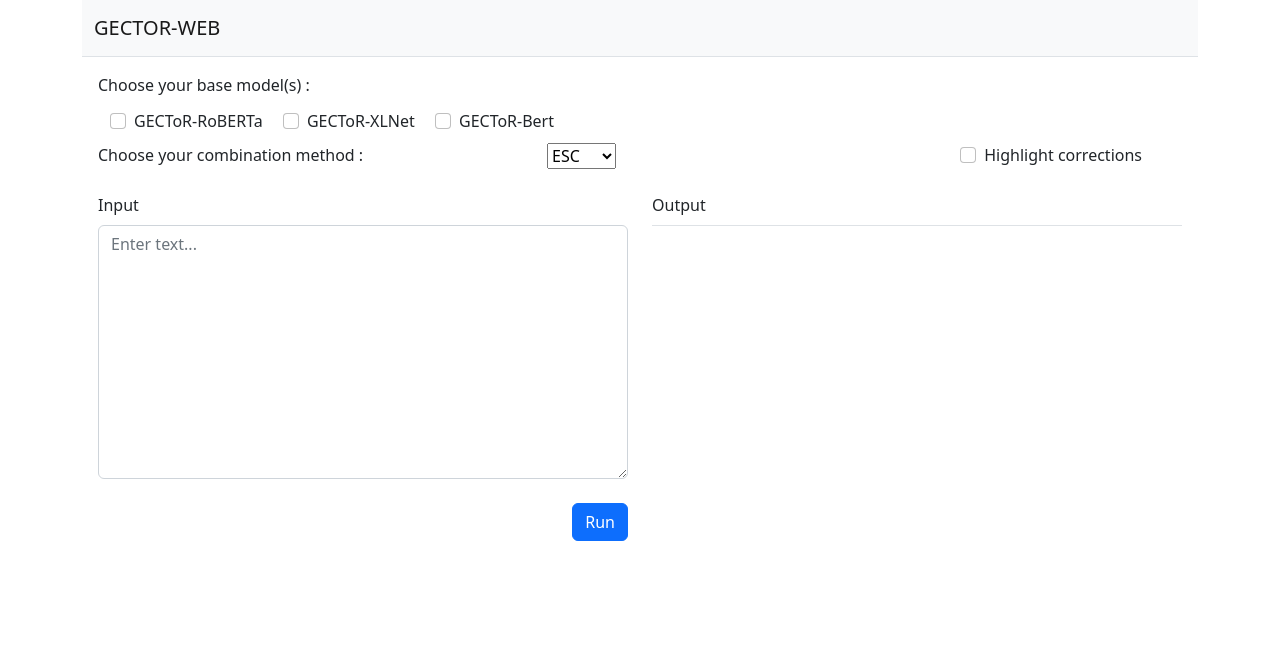
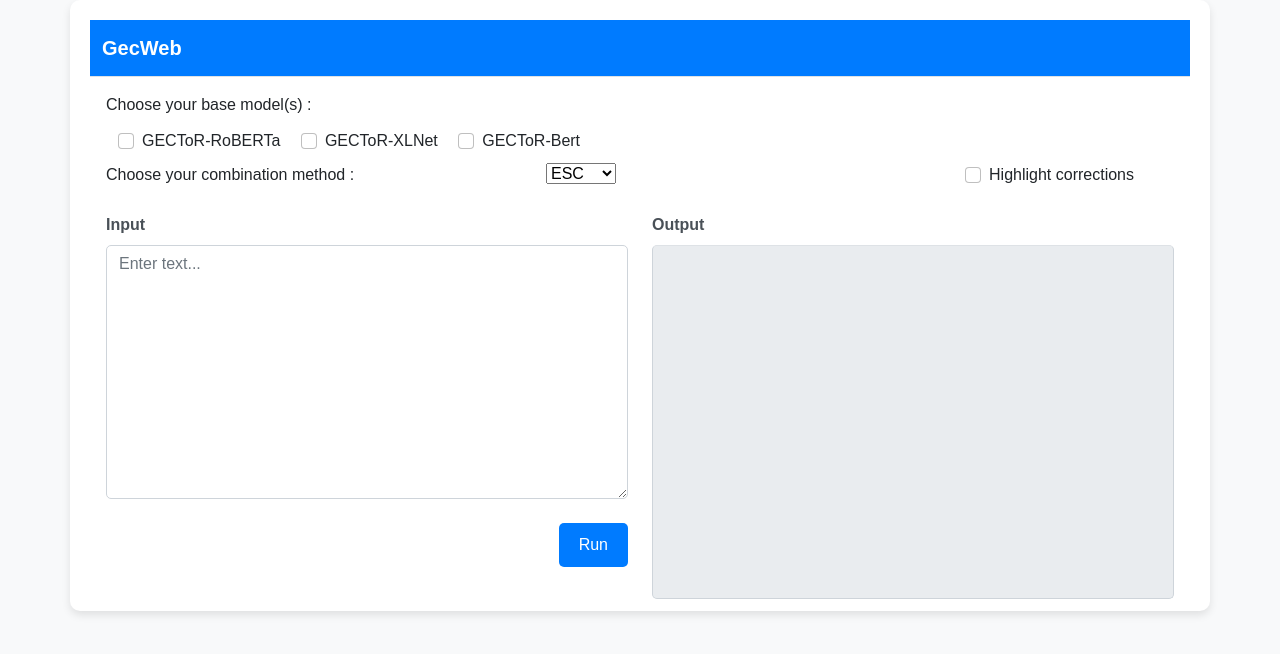
Before and after one commit to canh25xp/gector-web, a Flask app: page / in a window 1280 px wide. Shown: the top 654 px of the page. Run offline with Flask 3, Linux system fonts and the light colour scheme; some libraries are stand-ins or nearby versions.

Commit message:
Squash merge ui-ux into main

```diff
--- a/static/css/main.css
+++ b/static/css/main.css
@@ -1,3 +1,85 @@
+body {
+  background-color: #f8f9fa;
+  font-family: "Arial", sans-serif;
+}
+
+.alert {
+  border-radius: 5px;
+}
+
+.alert-danger {
+  background-color: #f8d7da;
+  border-color: #f5c6cb;
+  color: #721c24;
+}
+
+.alert-success {
+  background-color: #d4edda;
+  border-color: #c3e6cb;
+  color: #155724;
+}
+
+.btn-primary {
+  background-color: #007bff;
+  border: none;
+  border-radius: 5px;
+  padding: 10px 20px;
+}
+
+.btn-primary:hover {
+  background-color: #0056b3;
+}
+
+.navbar {
+  background-color: #007bff !important;
+}
+
+.navbar-brand {
+  color: white !important;
+  font-weight: bold;
+}
+
+.container {
+  background-color: white;
+  padding: 20px;
+  border-radius: 10px;
+  box-shadow: 0 4px 8px rgba(0, 0, 0, 0.1);
+}
+
+.form-check-input {
+  transition: all 0.3s ease;
+}
+
+.form-check-input:hover {
+  border-color: #007bff;
+  background-color: #007bff;
+}
+
+.form-check-label:hover {
+  color: #007bff;
+}
+
+.form-label {
+  font-weight: bold;
+  color: #495057;
+}
+
+.form-control {
+  border-radius: 5px;
+  border: 1px solid #ced4da;
+  transition: all 0.3s ease;
+}
+
+.form-control:hover {
+  background-color: #f1f1f1;
+  border-color: #007bff;
+}
+
+.form-control option:hover {
+  background-color: #007bff;
+  color: white;
+}
+
 .dropdown-container {
   display: flex;
   width: 50%;
@@ -23,6 +105,10 @@
 
 .output-container {
   white-space: pre-wrap;
+  background-color: #e9ecef;
+  border: 1px solid #ced4da;
+  padding: 15px;
+  border-radius: 5px;
   float: left;
   width: 100%;
   height: 100%;
@@ -31,14 +117,16 @@
 }
 
 .edit {
-  background-color: #0D6EFD;
+  background-color: #28a745;
   font-weight: bold;
   color: white;
   border-radius: 5px;
   text-decoration: none;
+  padding: 2px 5px;
 }
 
 .edit:hover {
+  background-color: #218838;
   color: white;
   text-decoration: none;
 }
--- a/templates/home.html
+++ b/templates/home.html
@@ -1,4 +1,4 @@
-<!DOCTYPE html>
+<!doctype html>
 <html lang="en">
 
 <head>
@@ -7,19 +7,19 @@
   <link rel="stylesheet" href="{{url_for('static', filename='css/main.css')}}" />
   <script src="{{url_for('static', filename='bootstrap/js/jquery-3.6.1.min.js')}}"></script>
   <script src="{{url_for('static', filename='bootstrap/js/bootstrap.bundle.min.js')}}"></script>
-  <meta http-equiv="Content-Security-Policy" content="default-src 'self'; img-src 'self' data: https:;">
+  <meta http-equiv="content-security-policy" content="default-src 'self'; img-src 'self' data: https:;">
 </head>
 
 <body>
   <div class="container d-grid gap-3">
     <nav class="navbar navbar-light bg-light border-bottom">
       <div class="container-fluid">
-        <a href="{{url_for('home')}}" class="navbar-brand">GECTOR-WEB</a>
+        <a href="{{url_for('home')}}" class="navbar-brand">GecWeb</a>
       </div>
     </nav>
 
     <div class="row px-3">
-      <form action="{{url_for('home')}}" method="POST">
+      <form action="{{url_for('home')}}" method="post">
         <div class="row d-grip gap-2">
           {% if alerts %}
           <div class="row">
@@ -78,11 +78,10 @@
             <div class="output-container border-top py-2">{{ output|safe }}</div>
             <br />
           </div>
-          <script src="{{url_for('static', filename='js/script.js')}}"></script>
         </div>
       </form>
     </div>
-  </div>
+  <script src="{{url_for('static', filename='js/script.js')}}"></script>
 </body>
 
 </html>
```
